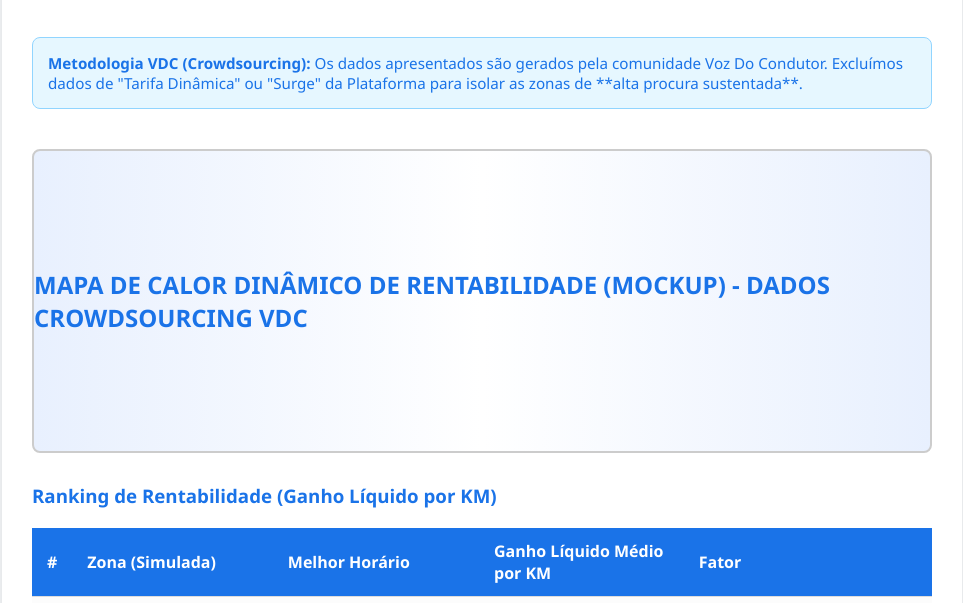
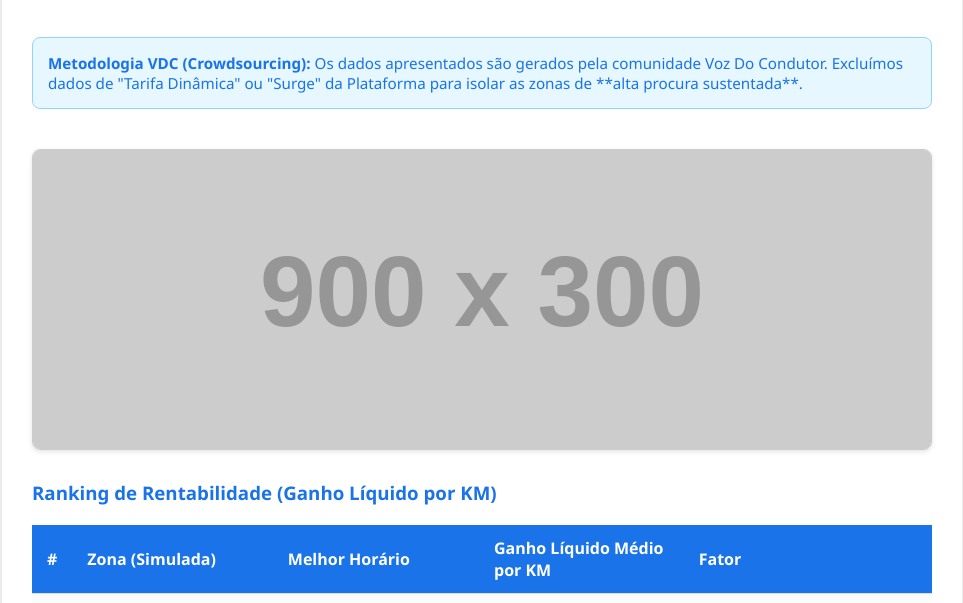
Before and after one commit to VDCpt/M-dulo-de-An-lise-de-Zonas-de-Alta-Rentabilidade-Mockup-, a plain HTML site: page index.html in a window 1280 px wide. Shown: the part 176-779 px from the top of the page, without its empty margins (158-1121 px from the left). Drawn offline with Linux system fonts and the light colour scheme; placeholder pictures from the web are drawn by us.

Commit message:
Update index.html

```diff
--- a/index.html
+++ b/index.html
@@ -59,22 +59,18 @@
             color: #34a853; /* Verde para alta rentabilidade */
         }
 
-        /* CÓDIGO DO MAPA SIMULADO (OPÇÃO 1) */
-        .mapa-simulado {
+        /* CÓDIGO DO MAPA SIMULADO (OPÇÃO 2: IMAGEM MAIS REALISTA) */
+        .mapa-simulado-container {
             margin-top: 40px;
-            height: 300px;
-            /* Usar um gradiente para simular o mapa de calor */
-            background: linear-gradient(to right, #e8f0fe 0%, #fff 50%, #e8f0fe 100%);
-            border: 2px solid #ccc;
+            border: 1px solid #ccc;
             border-radius: 8px;
-            display: flex;
-            align-items: center;
-            justify-content: center;
-            font-size: 1.5em;
-            color: #1a73e8; /* Cor azul destacada */
-            text-shadow: none; /* Remover sombra */
-            position: relative;
-            font-weight: bold;
+            overflow: hidden;
+            box-shadow: 0 2px 5px rgba(0,0,0,0.1);
+        }
+        .mapa-simulado-container img {
+            width: 100%;
+            height: auto;
+            display: block;
         }
         /* FIM CÓDIGO DO MAPA SIMULADO */
 
@@ -105,9 +101,11 @@
             <strong>Metodologia VDC (Crowdsourcing):</strong> Os dados apresentados são gerados pela comunidade Voz Do Condutor. Excluímos dados de "Tarifa Dinâmica" ou "Surge" da Plataforma para isolar as zonas de **alta procura sustentada**.
         </div>
 
-        <div class="mapa-simulado">
-            MAPA DE CALOR DINÂMICO DE RENTABILIDADE (MOCKUP) - DADOS CROWDSOURCING VDC
+        <div class="mapa-simulado-container">
+            <img src="https://via.placeholder.com/900x300/e74c3c/ffffff?text=MAPA+DE+CALOR+RENTABILIDADE+-+Grande+Porto+Simulado+(VDC)"
+                 alt="Mapa de Calor Dinâmico Simulado do Grande Porto">
         </div>
+
 
         <h3 style="margin-top: 30px; color: #1a73e8;">Ranking de Rentabilidade (Ganho Líquido por KM)</h3>
 
```
